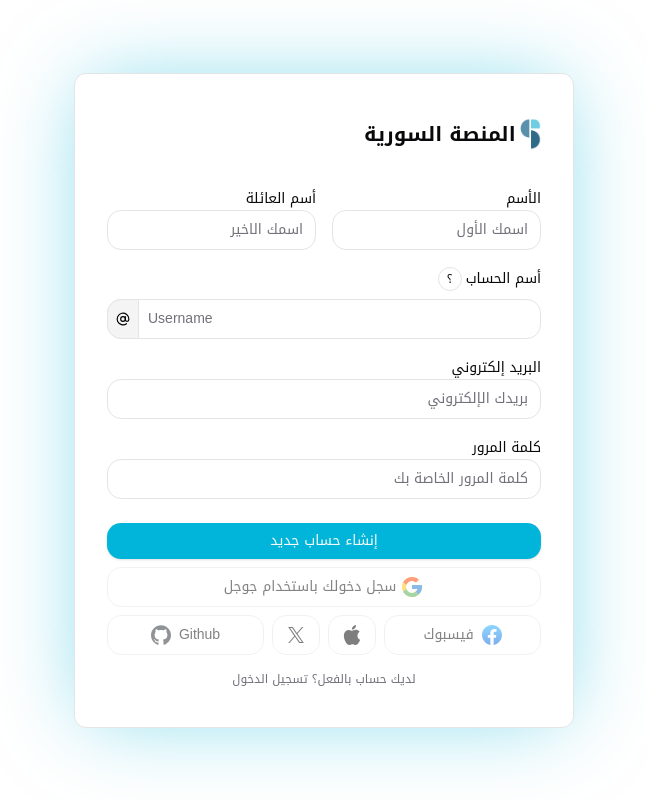
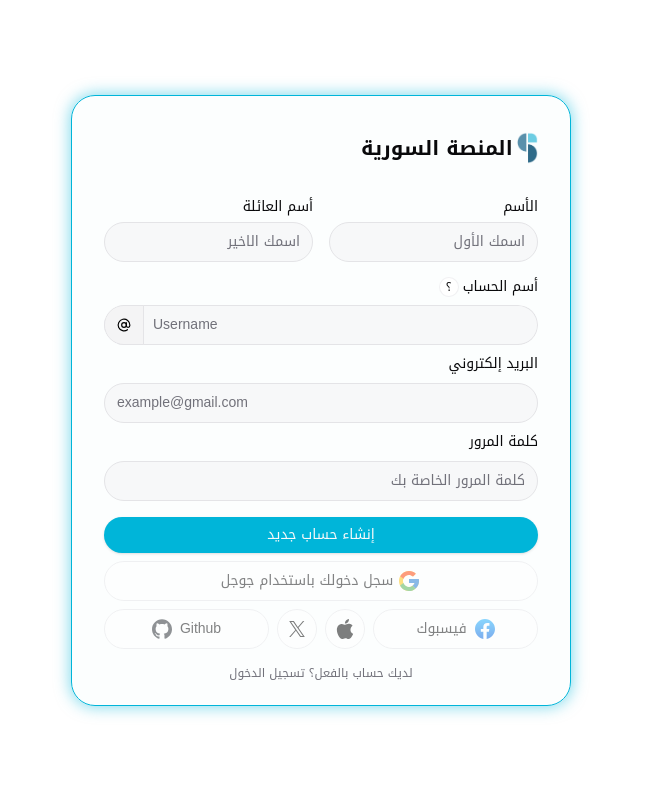
Before and after one commit to AbdulrahmanNahhas/project-15, a Next.js app: page /register in a window 1280 px wide. Shown: the whole page, without its empty margins (484-1131 px from the left). Built offline with nearby package versions, Linux system fonts and the light colour scheme; no server answers.

Commit message:
New Auth Forms Design

```diff
--- a/src/app/(auth)/login/page.tsx
+++ b/src/app/(auth)/login/page.tsx
@@ -90,7 +90,7 @@ const LoginPageContent = () => {
  return (
    <div className="flex items-center justify-center min-h-screen">
      {/* Auth Card Container */}
-     <div className="w-full max-w-md auth-card-shadow sm:shadow-xl px-8 py-10 rounded-xl bg-background sm:border duration-500 space-y-3">
+     <div className="w-full max-w-md auth-card-shadow px-8 pt-8 pb-6 rounded-3xl border-primary bg-primary/1 sm:border sm:my-10 duration-500 space-y-4">
        {/* Logo Header */}
        <div className="text-3xl font-semibold flex items-center gap-1 mx-auto flex-col mb-5!">
          <Image
@@ -103,16 +103,9 @@ const LoginPageContent = () => {
          <span className="text-xl font-semibold whitespace-nowrap">مرحبًا بعودتك</span>
        </div>
 
-       {/* Social Login - Currently Disabled */}
-       <Social />
-
-       <div className="flex items-center gap-3 before:h-px before:flex-1 before:bg-border after:h-px after:flex-1 after:bg-border mt-6!">
-         <span className="text-xs text-muted-foreground">أو</span>
-       </div>
-
        {/* Login Form */}
        <Form {...form}>
-         <form onSubmit={form.handleSubmit(onSubmit)} className="space-y-4">
+         <form onSubmit={form.handleSubmit(onSubmit)} className="flex flex-col gap-2">
            {/* Form Status Messages */}
            <FormError message={error} />
            <FormSuccess message={success} />
@@ -123,7 +116,7 @@ const LoginPageContent = () => {
              </div>
            )}
 
-           <div className="space-y-4">
+           <div className="flex flex-col gap-2">
              {/* Email Field */}
              <FormField
                control={form.control}
@@ -131,14 +124,14 @@ const LoginPageContent = () => {
                render={({ field }) => (
                  <FormItem>
                    <FormLabel>البريد إلكتروني</FormLabel>
-                   <FormControl>
+                   <FormControl className="mt-1.5">
                      <Input
                        {...field}
                        style={{ direction: "ltr" }}
                        disabled={isPending}
-                       placeholder="بريدك الإلكتروني"
+                       placeholder="example@gmail.com"
                        type="email"
-                       className="rounded-[0.5rem] placeholder:text-end h-10 duration-300 hover:border-foreground focus:border-foreground shadow-none outline-hidden! ring-0!"
+                       className="rounded-full bg-accent/50 hover:bg-accent placeholder:text-start h-10 duration-300 hover:border-foreground shadow-none !outline-border !ring-border focus:border-border"
                      />
                    </FormControl>
                    <FormMessage />
@@ -153,14 +146,14 @@ const LoginPageContent = () => {
                render={({ field }) => (
                  <FormItem>
                    <FormLabel>كلمة المرور</FormLabel>
-                   <FormControl>
+                   <FormControl className="mt-1.5">
                      <Input
                        {...field}
                        style={{ direction: "ltr" }}
                        disabled={isPending}
                        placeholder="كلمة المرور الخاصة بك"
                        type="password"
-                       className="rounded-[0.5rem] placeholder:text-end h-10 duration-300 hover:border-foreground focus:border-foreground shadow-none outline-hidden! ring-0!"
+                       className="rounded-full bg-accent/50 hover:bg-accent placeholder:text-end h-10 duration-300 hover:border-foreground shadow-none !outline-border !ring-border focus:border-border"
                      />
                    </FormControl>
                    <FormMessage />
@@ -182,7 +175,7 @@ const LoginPageContent = () => {
            {/* Submit Button */}
            <Button
              type="submit"
-             className={`w-full rounded-[0.5rem] h-10 border border-primary ${(!form.formState.isValid) ? 'opacity-50 cursor-not-allowed' : ''}`}
+             className={`w-full rounded-full h-10 border border-primary ${(!form.formState.isValid) ? 'opacity-50 cursor-not-allowed' : ''}`}
              disabled={isPending || (!form.formState.isValid)}
            >
              تسجيل الدخول
@@ -190,18 +183,22 @@ const LoginPageContent = () => {
          </form>
        </Form>
 
+       <div className="flex items-center gap-3 before:h-px before:flex-1 before:bg-border after:h-px after:flex-1 after:bg-border mt-4!">
+         <span className="text-xs text-muted-foreground">أو</span>
+       </div>
+       <Social />
+
        {/* Sign Up Link */}
-       <div className="flex items-center justify-center">
-         <Link
-           href="/register"
-           className="text-xs text-muted-foreground hover:underline hover:opacity-75 font-light"
-         >
-           ليس لديك حساب؟ إنشاء حساب
-         </Link>
-       </div>
+        <Link
+          href="/register"
+          className="flex items-center justify-center text-xs text-muted-foreground hover:underline hover:opacity-75 font-light"
+        >
+          ليس لديك حساب؟ إنشاء حساب
+        </Link>
      </div>
    </div>
 );};
+
 const LoginPage = () => {
   return (
     <Suspense fallback={<div>Loading...</div>}>
--- a/src/app/(auth)/register/page.tsx
+++ b/src/app/(auth)/register/page.tsx
@@ -94,7 +94,7 @@ const RegisterPage = () => {
   return (
     <div className="flex items-center justify-center min-h-screen">
       {/* Auth Card Container */}
-      <div className="w-full max-w-[500px] md:w-[500px] auth-card-shadow md:shadow-xl px-8 py-10 rounded-xl bg-background sm:border sm:my-10 duration-500">
+      <div className="w-full max-w-[500px] md:w-[500px] auth-card-shadow px-8 pt-8 pb-6 rounded-3xl border-primary bg-primary/1 sm:border sm:my-10 duration-500">
         {/* Logo Header */}
         <div className="text-3xl font-semibold h-10 flex items-center gap-1 mb-8 mx-auto">
           <Image
@@ -109,16 +109,16 @@ const RegisterPage = () => {
 
         {/* Registration Form */}
         <Form {...form}>
-          <form onSubmit={form.handleSubmit(onSubmit)} className="space-y-6">
-            <div className="space-y-4">
+          <form onSubmit={form.handleSubmit(onSubmit)} className="flex flex-col gap-4">
+            <div className="flex flex-col gap-3">
               {/* Name Fields Container */}
-              <div className="md:flex block items-center gap-4 w-full space-y-6 md:space-y-0">
+              <div className="flex flex-col md:flex-row items-center gap-4 !w-full">
                 {/* First Name Field */}
                 <FormField
                   control={form.control}
                   name="first_name"
                   render={({ field }) => (
-                    <FormItem className="flex-1">
+                    <FormItem className="md:flex-1 flex flex-col gap-0 w-full">
                       <FormLabel>الأسم</FormLabel>
                       <FormControl>
                         <Input
@@ -126,7 +126,7 @@ const RegisterPage = () => {
                           disabled={isPending}
                           placeholder="اسمك الأول"
                           type="text"
-                          className="h-10 duration-300 hover:border-foreground focus:border-foreground shadow-none outline-hidden! ring-0!"
+                          className="rounded-full bg-accent/50 hover:bg-accent placeholder:text-start h-10 duration-300 hover:border-foreground shadow-none !outline-border !ring-border focus:border-border"
                         />
                       </FormControl>
                       <FormMessage />
@@ -139,7 +139,7 @@ const RegisterPage = () => {
                   control={form.control}
                   name="last_name"
                   render={({ field }) => (
-                    <FormItem className="flex-1">
+                    <FormItem className="md:flex-1 flex flex-col gap-0 w-full">
                       <FormLabel>أسم العائلة</FormLabel>
                       <FormControl>
                         <Input
@@ -147,7 +147,7 @@ const RegisterPage = () => {
                           disabled={isPending}
                           placeholder="اسمك الاخير"
                           type="text"
-                          className="h-10 duration-300 hover:border-foreground focus:border-foreground shadow-none outline-hidden! ring-0!"
+                          className="rounded-full bg-accent/50 hover:bg-accent placeholder:text-start h-10 duration-300 hover:border-foreground shadow-none !outline-border !ring-border focus:border-border"
                         />
                       </FormControl>
                       <FormMessage />
@@ -164,8 +164,8 @@ const RegisterPage = () => {
                   <FormItem>
                     <FormLabel>أسم الحساب</FormLabel>
                     <Popover>
-                      <PopoverTrigger className={cn(buttonVariants({variant: "outline", size: "icon"}), "p-1! w-6 h-6 text-xs shadow-none mr-1")}>؟</PopoverTrigger>
-                      <PopoverContent className="space-y-2">
+                      <PopoverTrigger className={cn(buttonVariants({variant: "outline", size: "icon"}), "p-1! size-5 border-border/50 cursor-pointer text-xs shadow-none mr-1")}>؟</PopoverTrigger>
+                      <PopoverContent className="flex flex-col gap-2" alignOffset={-90} align="start">
                         <h4 className="font-medium leading-none">الشروط</h4>
                         <FormDescription>
                           - يجب أن يحتوي فقط على أحرف أنجليزية
@@ -178,9 +178,9 @@ const RegisterPage = () => {
                     </Popover>
 
                     <FormControl>
-                      <div className="relative overflow-hidden group">
+                      <div className="relative overflow-hidden group rounded-full bg-accent/50">
                         <svg
-                          className="absolute px-0 py-3 h-10 w-8 border left-0 top-0 text-black bg-accent rounded-l-md group-hover:border-foreground duration-300"
+                          className="absolute px-0 py-3 h-10 w-10 border left-0 top-0 text-black bg-accent rounded-l-full group-hover:border-foreground duration-300"
                           stroke="currentColor"
                           fill="none"
                           strokeWidth="2"
@@ -201,7 +201,7 @@ const RegisterPage = () => {
                           placeholder="Username"
                           type="text"
                           lang="eng"
-                          className="h-10 duration-300 hover:border-foreground focus:border-foreground shadow-none outline-hidden! ring-0! pl-10"
+                          className="h-10 duration-300 pl-12 rounded-r-full hover:border-foreground shadow-none !outline-border !ring-border focus:border-border"
                         />
                       </div>
                     </FormControl>
@@ -215,16 +215,16 @@ const RegisterPage = () => {
                 control={form.control}
                 name="email"
                 render={({ field }) => (
-                  <FormItem>
+                  <FormItem className="flex flex-col gap-1">
                     <FormLabel>البريد إلكتروني</FormLabel>
-                    <FormControl>
+                    <FormControl >
                       <Input
                         style={{ direction: "ltr" }}
                         {...field}
                         disabled={isPending}
-                        placeholder="بريدك الإلكتروني"
+                        placeholder="example@gmail.com"
                         type="email"
-                        className="placeholder:text-end h-10 duration-300 hover:border-foreground focus:border-foreground shadow-none outline-hidden! ring-0!"
+                        className="rounded-full bg-accent/50 hover:bg-accent placeholder:text-start h-10 duration-300 hover:border-foreground shadow-none !outline-border !ring-border focus:border-border"
                       />
                     </FormControl>
                     <FormMessage />
@@ -237,7 +237,7 @@ const RegisterPage = () => {
                 control={form.control}
                 name="password"
                 render={({ field }) => (
-                  <FormItem>
+                  <FormItem className="flex flex-col gap-1">
                     <FormLabel>كلمة المرور</FormLabel>
                     <FormControl>
                       <Input
@@ -246,7 +246,7 @@ const RegisterPage = () => {
                         disabled={isPending}
                         placeholder="كلمة المرور الخاصة بك"
                         type="password"
-                        className="placeholder:text-end h-10 duration-300 hover:border-foreground focus:border-foreground shadow-none outline-hidden! ring-0!"
+                        className="placeholder:text-end rounded-full bg-accent/50 hover:bg-accent h-10 duration-300 hover:border-foreground shadow-none !outline-border !ring-border focus:border-border"
                       />
                     </FormControl>
                     <FormMessage />
@@ -260,7 +260,7 @@ const RegisterPage = () => {
             <FormSuccess message={success} />
 
             {/* Submit Button */}
-            <Button type="submit" className="w-full" disabled={isPending}>
+            <Button type="submit" className="w-full rounded-full" disabled={isPending}>
               إنشاء حساب جديد
             </Button>
           </form>
--- a/src/app/globals.css
+++ b/src/app/globals.css
@@ -224,17 +224,15 @@
 .\!ltr {
   direction: ltr !important;
 }
-@media (min-width: 768px) {
+@media (width >= 48rem /* 768px */) {
   .md\:ltr {
     direction: ltr !important;
   }
-}
-@media (min-width: 768px) {
   .md\:rtl {
     direction: rtl !important;
   }
 }
-@media (min-width: 1152px) {
+@media (width >= 72rem /* 1152px */) {
   .container {
     max-width: 1152px;
   }
@@ -250,11 +248,8 @@
 }
 
 /* Fix Shadows */
-.auth-card-shadow {
-  --tw-shadow: 0 0 80px -12px rgb(0 0 0 / 0.1) !important;
-  --tw-shadow-colored: 0 0 80px -12px var(--tw-shadow-color) !important;
-  --tw-shadow-color: hsl(var(--primary) / 0.5) !important;
-  --tw-shadow: var(--tw-shadow-colored) !important;
-
-  filter: drop-shadow(rgba(0, 0, 0, 0.05) 0px 1px 1px) imo !important;
+@media (width >= 40rem /* 640px */) {
+  .auth-card-shadow {
+    box-shadow: hsl(var(--primary) / 0.5) 0 0 15px 1px !important;
+  }
 }
--- a/src/modules/auth/components/social.tsx
+++ b/src/modules/auth/components/social.tsx
@@ -20,7 +20,7 @@ export const Social = ({ className }: { className?: string }) => {
       <Button
         disabled
         size="lg"
-        className="w-full gap-1 shadow-none"
+        className="w-full gap-1 shadow-none rounded-full"
         variant="outline"
         onClick={() => onClick("google")}
       >
@@ -65,7 +65,7 @@ c0.001-0.001,0.002-0.001,0.003-0.002l6.19,5.238C36.971,39.205,44,34,44,24C44,22.
       <div className="flex items-center w-full gap-x-2">
         <Button
           size="lg"
-          className="flex-1 gap-2 px-0 shadow-none"
+          className="flex-1 gap-2 px-0 shadow-none rounded-full"
           variant="outline"
           // onClick={() => onClick("google")}
           disabled
@@ -93,9 +93,9 @@ c0.001-0.001,0.002-0.001,0.003-0.002l6.19,5.238C36.971,39.205,44,34,44,24C44,22.
           فيسبوك
         </Button>
         <Button
-          className="gap-2 px-0 shadow-none w-12"
+          className="gap-2 px-0 shadow-none rounded-full !w-10 !h-10"
           variant="outline"
-          size="lg"
+          size="icon"
           // onClick={() => onClick("google")}
           disabled
         >
@@ -111,9 +111,9 @@ c0.001-0.001,0.002-0.001,0.003-0.002l6.19,5.238C36.971,39.205,44,34,44,24C44,22.
           </svg>
         </Button>
         <Button
-          className="gap-2 px-0 shadow-none w-12"
+          className="gap-2 px-0 shadow-none rounded-full !w-10 !h-10"
           variant="outline"
-          size="lg"
+          size="icon"
           // onClick={() => onClick("google")}
           disabled
         >
@@ -133,7 +133,7 @@ c0.001-0.001,0.002-0.001,0.003-0.002l6.19,5.238C36.971,39.205,44,34,44,24C44,22.
         </Button>
         <Button
           size="lg"
-          className="flex-1 gap-2 px-0 shadow-none"
+          className="flex-1 gap-2 px-0 shadow-none rounded-full"
           variant="outline"
           // onClick={() => onClick("google")}
           disabled
```
Also changed, not shown: 2 other files (tests, documents, lock files or other folders).
